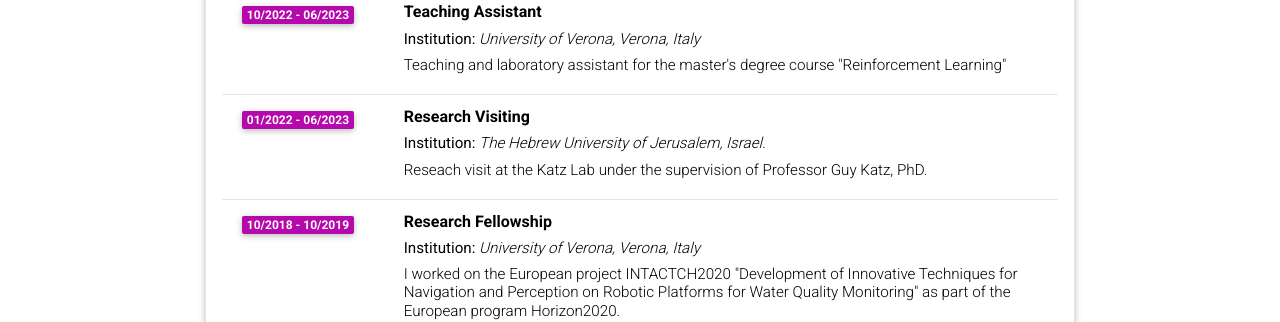
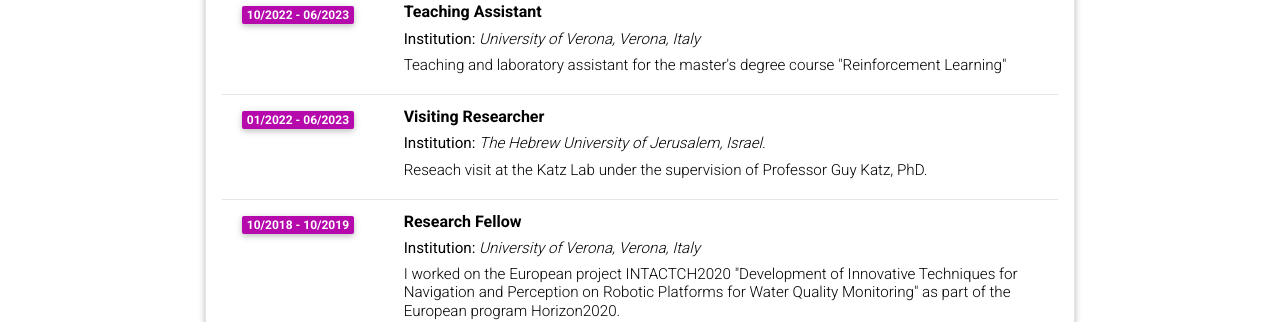
Before and after one commit to d-corsi/d-corsi.github.io, a Jekyll site: the page built from _pages/cv.md, in a window 1280 px wide and 900 px high, scrolled down 782 px. Shown: the part 153-475 px from the top of the window. Built offline with Jekyll 4.4.1, drawn with Linux system fonts in a browser that asks for light colours; comment, search, counter and statistics services are not loaded; a style sheet for code colours, icons or effects is not loaded.

Commit message:
Update cv.yml

```diff
--- a/_data/cv.yml
+++ b/_data/cv.yml
@@ -31,12 +31,12 @@
       year: 10/2022 - 06/2023
       abstract: Teaching and laboratory assistant for the master's degree course "Reinforcement Learning"
 
-    - title: Research Visiting
+    - title: Visiting Researcher
       institution: The Hebrew University of Jerusalem, Israel.
       year: 01/2022 - 06/2023
       abstract: Reseach visit at the Katz Lab under the supervision of Professor Guy Katz, PhD.
 
-    - title: Research Fellowship
+    - title: Research Fellow
       institution: University of Verona, Verona, Italy
       year: 10/2018 - 10/2019
       abstract: I worked on the European project INTACTCH2020 "Development of Innovative Techniques for Navigation and Perception on Robotic Platforms for Water Quality Monitoring" as part of the European program Horizon2020.
```
